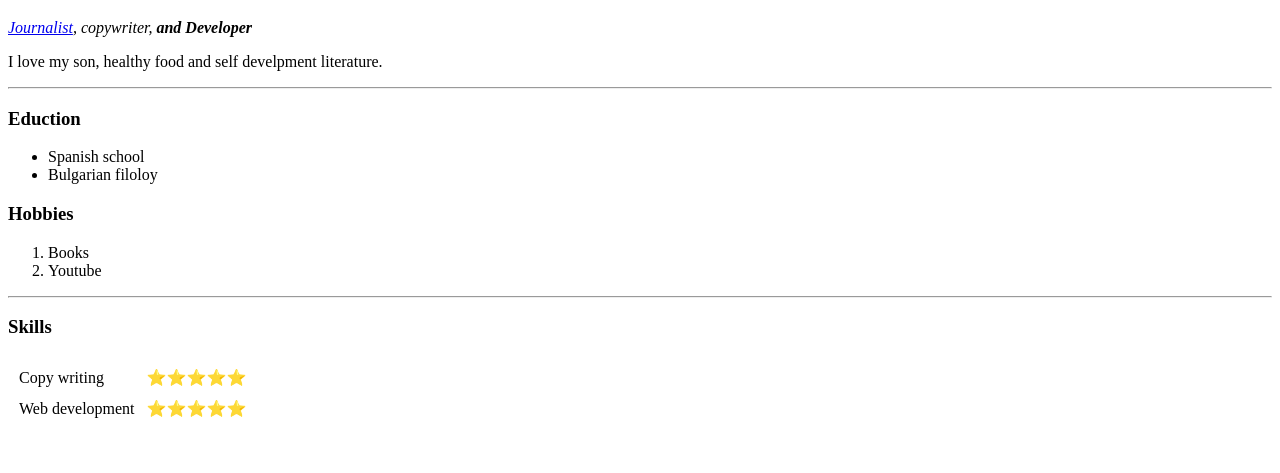
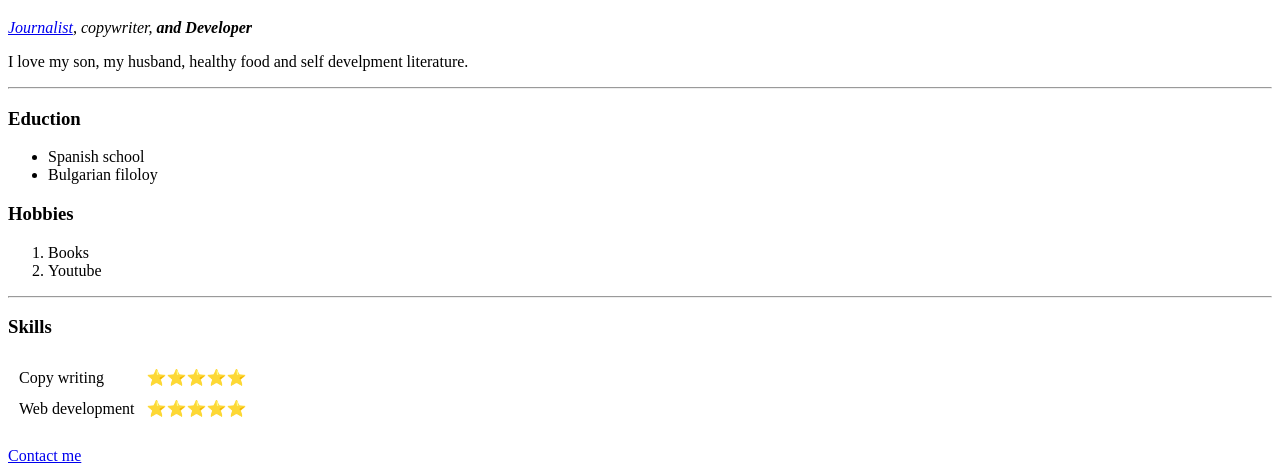
Before and after one commit to eva-lachezarova/cv, a plain HTML site: page index.html in a window 1280 px wide. Shown: the part 373-846 px from the top of the page. Before the commit the page ends 810 px from the top, so only its background shows below. Drawn offline with Linux system fonts and the light colour scheme.

Commit message:
Update index.html

```diff
--- a/index.html
+++ b/index.html
@@ -10,7 +10,7 @@
     <img src="https://scontent.cdninstagram.com/v/t51.2885-15/sh0.08/e35/p640x640/66787086_246371409662424_5460000264128486493_n.jpg?_nc_ht=scontent.cdninstagram.com&_nc_ohc=r2rKtwGVCekAX_uBb1t&oh=e544042fcdeaaac62d23100082008596&oe=5EADEE0D"
       alt="eva's profile picture"  >    <h1>Eva Varbanova</h1>
     <p><em><a href="https://nueva-eva.com/">Journalist</a>, copywriter, <strong> and Developer</strong></em></p>
-    <p>I love my son, healthy food and self develpment literature.</p>
+    <p>I love my son, my husband, healthy food and self develpment literature.</p>
     <hr>
     <h3>Eduction</h3>
     <ul>
@@ -42,7 +42,8 @@
 
 </table>
 
-
+    <br>
+    <a href="contact.html">Contact me</a>
 
 </body>
 </html>
```
